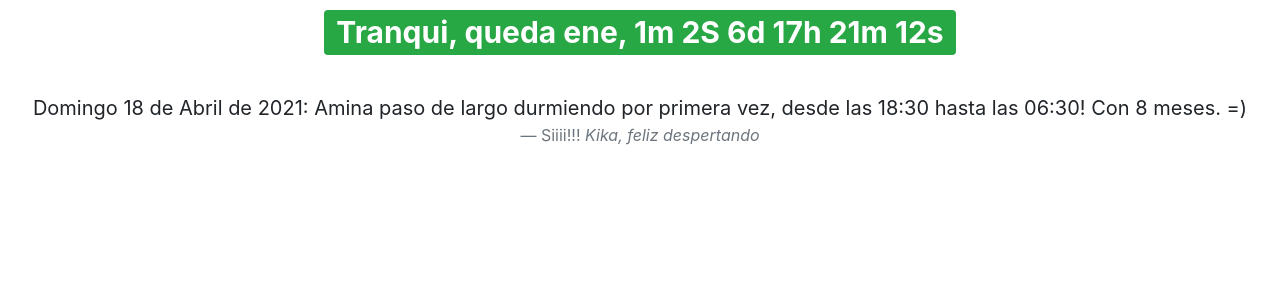
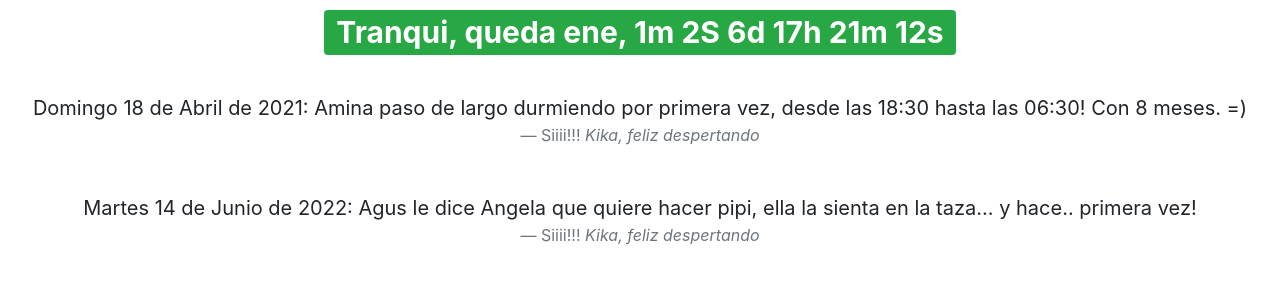
Before and after one commit to cristobalgh/cumpleagus, a Flask app: page / in a window 1280 px wide. Shown: the part 227-527 px from the top of the page. Run offline with Flask 2, Linux system fonts and the light colour scheme; some libraries are stand-ins or nearby versions.

Commit message:
1er pipi taza agus

```diff
--- a/templates/index.html
+++ b/templates/index.html
@@ -44,5 +44,11 @@
       <footer class="blockquote-footer">Siiii!!! <cite title="Source Title">Kika,
           feliz despertando</cite></footer>
     </blockquote>
+    <blockquote class="blockquote text-center">
+      <p class="mb-0"><br>Martes 14 de Junio de 2022: Agus le dice Angela que quiere hacer pipi,
+    		ella la sienta en la taza... y hace.. primera vez!</p>
+      <footer class="blockquote-footer">Siiii!!! <cite title="Source Title">Kika,
+          feliz despertando</cite></footer>
+    </blockquote>
   </body>
 </html>
```
